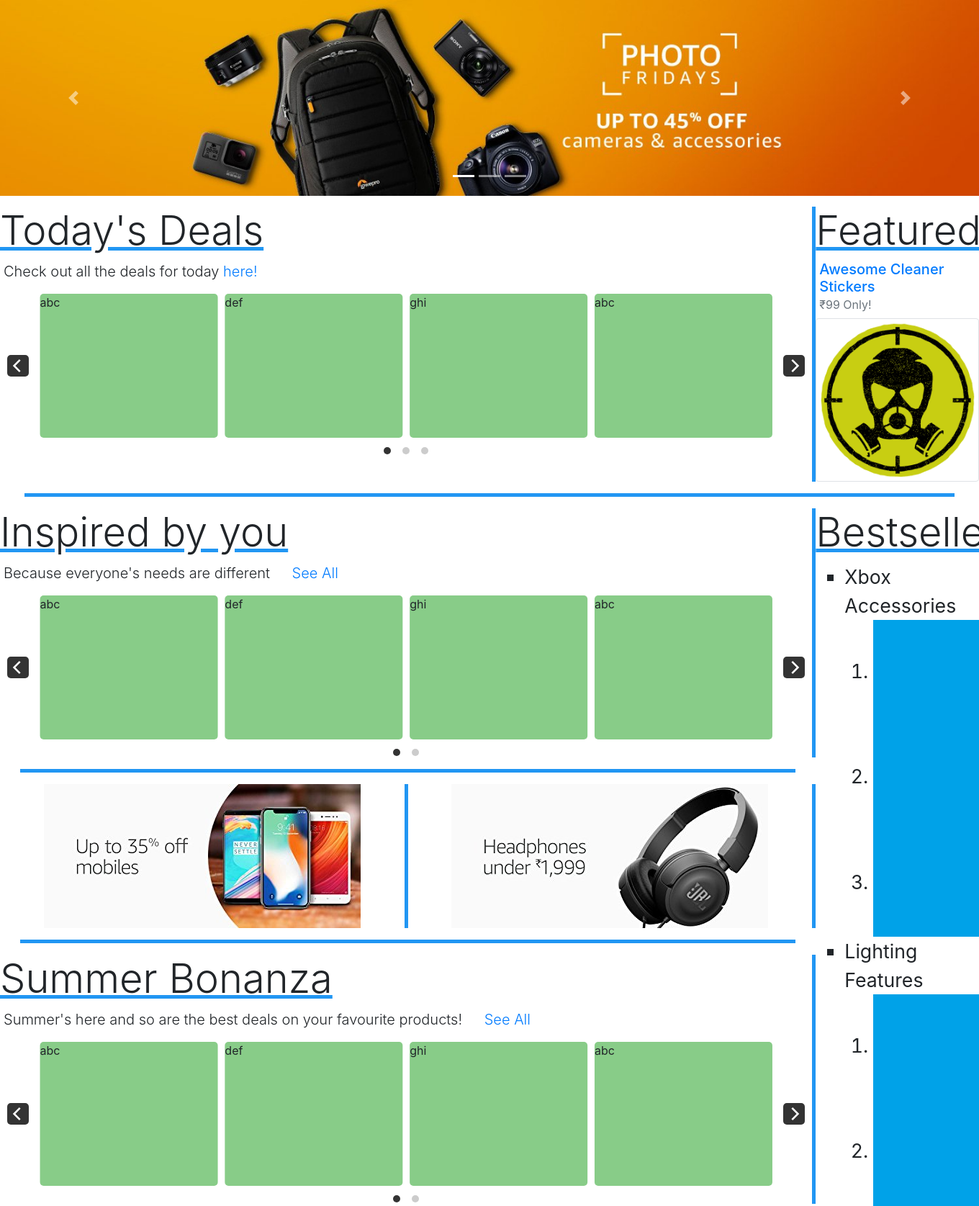
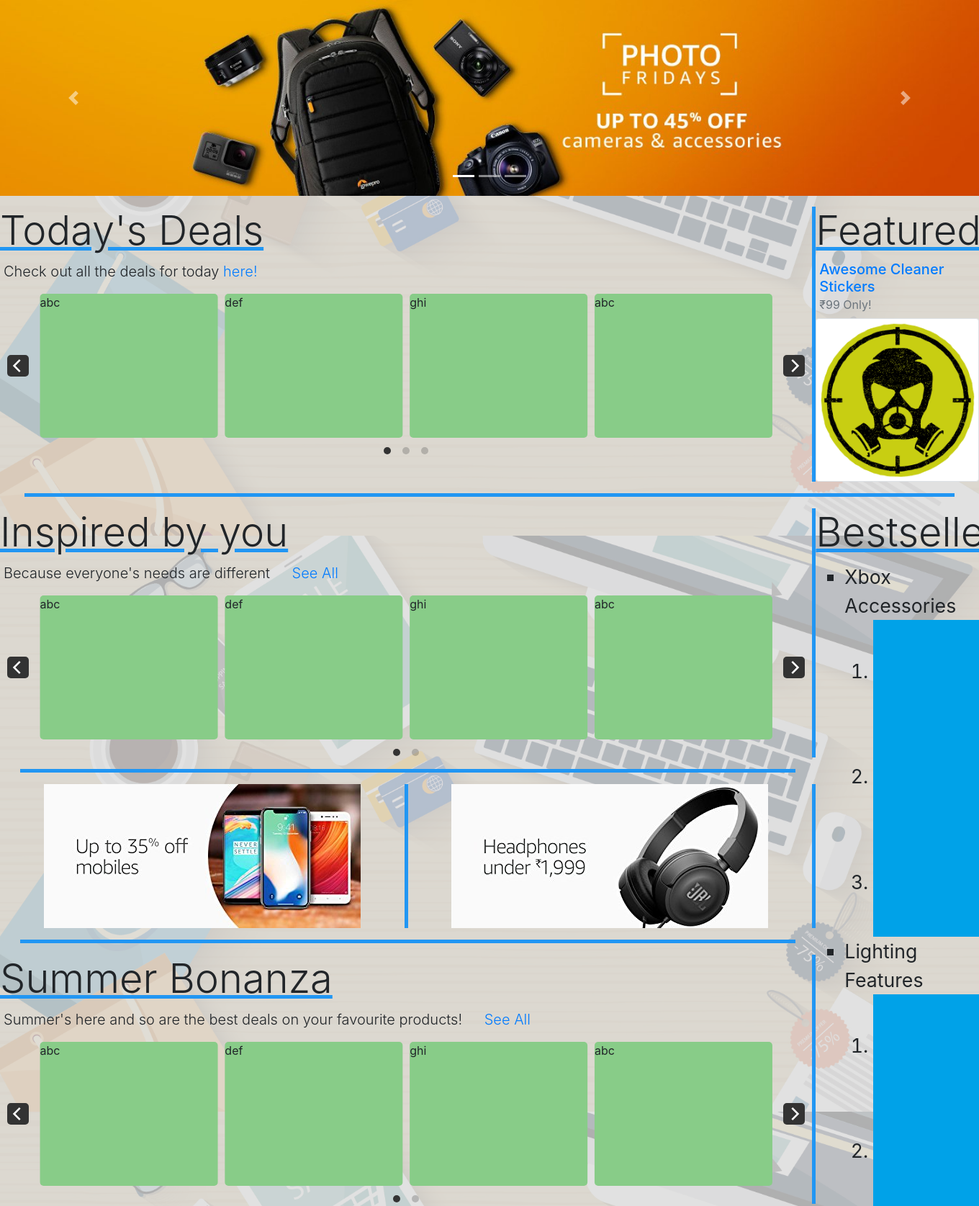
Before and after one commit to Amorpheuz/AWT-Project, a PHP site: page / in a window 1360 px wide; the page is wider, and only the part inside the window is pictured. Shown: the part 56-1731 px from the top of that part at 72% size. Run offline with PHP 8.4, Linux system fonts and the light colour scheme; some libraries are stand-ins or nearby versions.

Commit message:
Added test background

```diff
--- a/css/custom.css
+++ b/css/custom.css
@@ -1,5 +1,21 @@
 html {
   font-size: 1rem;
+}
+.parallax {
+    /* The image used */
+    background-image: url("../images/bg.jpg");
+
+    /* Set a specific height */
+    min-height: 500px;
+
+    /* Create the parallax scrolling effect */
+    background-attachment: fixed;
+    background-position: center;
+    background-repeat: no-repeat;
+    background-size: cover;
+}
+.container-fluid{
+    background: rgba(218, 218, 218, 0.8);
 }
 .carousel-cell {
     width: 24%;
--- a/index.html
+++ b/index.html
@@ -26,7 +26,7 @@
     <link rel="icon" href="images/logo.png">
 </head>
 
-<body>
+<body class="parallax">
     <nav id="top" class="navbar navbar-expand-lg navbar-dark bg-dark">
         <a class="navbar-brand mb-0 h1" href="#">
             <img src="images/logo.png" height="30" class="d-inline-block align-top" alt=""> BuyM8
```
Also changed, not shown: images/bgx.jpg (added).
